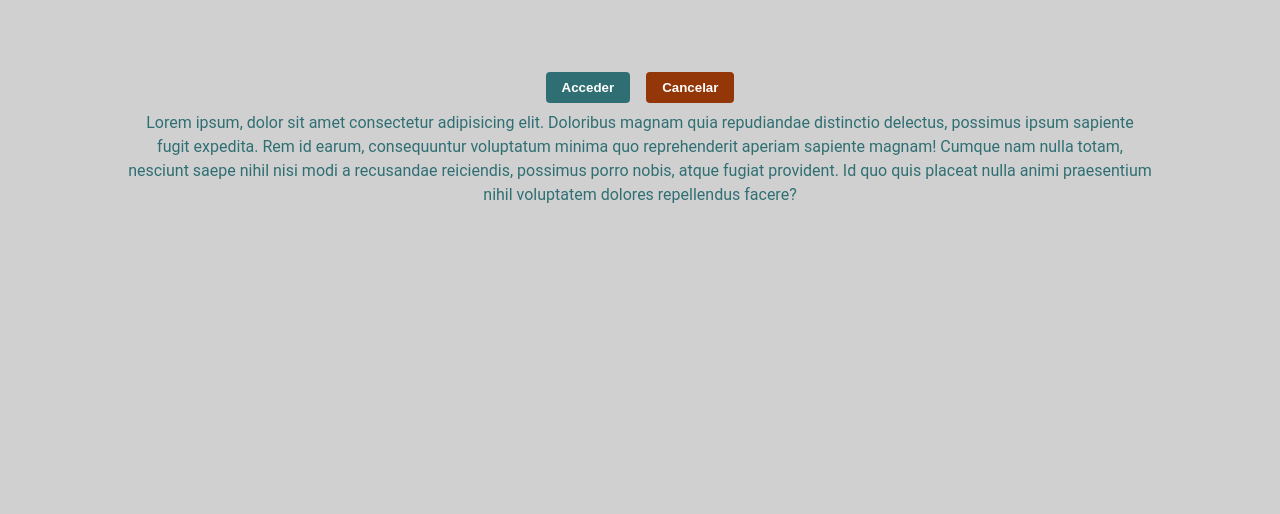
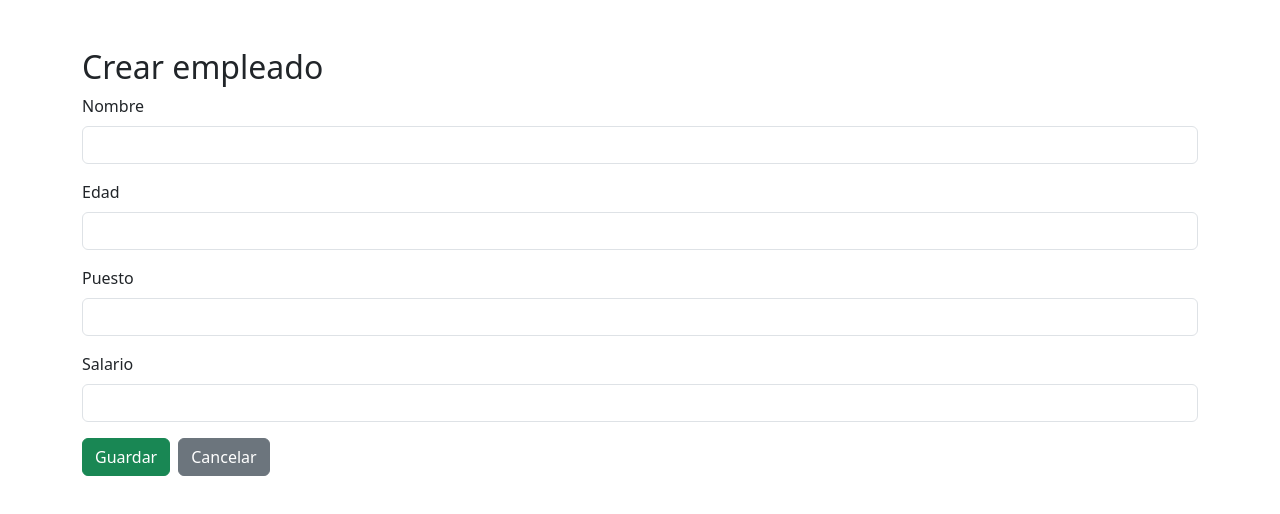
Before and after one commit to JavierGavidia/Crud_Empleados_React_NodeJS, a React (Vite) app in the folder client/: page /crear in a window 1280 px wide. Shown: the top 514 px of the page. Built offline with nearby package versions, Linux system fonts and the light colour scheme.

Commit message:
Crud empleados conregistro para añadir nuevo y con funcionalidad de ordenar la lista de empleados

```diff
--- a/client/package.json
+++ b/client/package.json
@@ -10,8 +10,10 @@
     "preview": "vite preview"
   },
   "dependencies": {
+    "bootstrap": "^5.3.8",
     "react": "^19.2.0",
-    "react-dom": "^19.2.0"
+    "react-dom": "^19.2.0",
+    "react-router-dom": "^7.13.1"
   },
   "devDependencies": {
     "@eslint/js": "^9.39.1",
--- a/client/src/App.jsx
+++ b/client/src/App.jsx
@@ -1,23 +1,19 @@
-import './styles/main.scss';
+import { BrowserRouter, Routes, Route } from "react-router-dom";
+
+import EmpleadosPage from "./pages/EmpleadosPage";
+import CrearEmpleadoPage from "./pages/CrearEmpleadoPage";
 
 function App() {
+  return (
+    <BrowserRouter>
+      <Routes>
 
-  return (
-    <>
+        <Route path="/" element={<EmpleadosPage />} />
+        <Route path="/crear" element={<CrearEmpleadoPage />} />
 
-      <div className='pagina pag-inicio'>
-        <h1></h1>
-        <div className="content-btns">
-          <button className='btn-primary'><p>Acceder</p></button>
-          <button className='btn-secondary'><p>Cancelar</p></button>
-        </div>
-        <p className="texto">Lorem ipsum, dolor sit amet consectetur adipisicing elit. Doloribus magnam quia repudiandae distinctio delectus, possimus ipsum sapiente fugit expedita. Rem id earum, consequuntur voluptatum minima quo reprehenderit aperiam sapiente magnam!
-          Cumque nam nulla totam, nesciunt saepe nihil nisi modi a recusandae reiciendis, possimus porro nobis, atque fugiat provident. Id quo quis placeat nulla animi praesentium nihil voluptatem dolores repellendus facere?</p>
-
-      </div>
-
-    </>
+      </Routes>
+    </BrowserRouter>
   )
 }
 
-export default App
+export default App;
--- /dev/null
+++ b/client/src/pages/CrearEmpleadoPage.jsx
@@ -0,0 +1,69 @@
+import { useState } from "react";
+import { crearEmpleado } from "../services/empleadosService";
+import { useNavigate } from "react-router-dom";
+
+function CrearEmpleadoPage() {
+
+    const navigate = useNavigate();
+
+    const [form, setForm] = useState({
+        nombre: "",
+        puesto: "",
+        edad: "",
+        salario: ""
+    });
+
+    const handleChange = (e) => {
+
+        setForm({
+            ...form,
+            [e.target.name]: e.target.value
+        });
+
+    };
+
+    const handleSubmit = async (e) => {
+
+        e.preventDefault();
+
+        await crearEmpleado(form);
+
+        navigate("/");
+
+    };
+
+    return (
+        <div className="container mt-5">
+            <h2>Crear empleado</h2>
+
+            <form onSubmit={handleSubmit}>
+                <div className="mb-3">
+                    <label className="form-label">Nombre</label>
+                    <input type="text" name="nombre" className="form-control" onChange={handleChange} />
+                </div>
+
+                <div className="mb-3">
+                    <label className="form-label">Edad</label>
+                    <input type="number" name="edad" className="form-control" onChange={handleChange} />
+                </div>
+
+                <div className="mb-3">
+                    <label className="form-label">Puesto</label>
+                    <input type="text" name="puesto" className="form-control" onChange={handleChange} />
+                </div>
+
+                <div className="mb-3">
+                    <label className="form-label">Salario</label>
+                    <input type="number" name="salario" className="form-control" onChange={handleChange} />
+                </div>
+
+                <button type="submit" className="btn btn-success me-2">Guardar</button>
+
+                <button type="button" className="btn btn-secondary" onClick={() => navigate("/")}>Cancelar</button>
+
+            </form>
+        </div>
+    )
+}
+
+export default CrearEmpleadoPage;
--- /dev/null
+++ b/client/src/pages/EmpleadosPage.jsx
@@ -0,0 +1,102 @@
+import { useEffect, useState } from "react";
+import { getEmpleados } from "../services/empleadosService";
+import { useNavigate } from "react-router-dom";
+
+function EmpleadosPage() {
+    // Estado que guarda la lista de empleados obtenida de la API
+    const [empleados, setEmpleados] = useState([]);
+
+    // Estado que guarda la configuración de orden actual
+    const [configuracionOrden, setConfiguracionOrden] = useState({
+        campo: null,
+        direccion: "asc"
+    });
+
+    const navigate = useNavigate();
+
+    // Cargar empleados
+    useEffect(() => {
+
+        const cargarEmpleadosDesdeAPI  = async () => {
+            const dataEmpleados  = await getEmpleados();
+
+            setEmpleados(dataEmpleados);
+        }
+
+        cargarEmpleadosDesdeAPI();
+
+    }, []);
+
+    // =========================
+    // Cambiar el orden al clicar en una columna
+    // =========================
+    const cambiarOrdenColumna = (campo) => {
+        let nuevaDireccion = "asc";
+
+        // Si ya estamos ordenando por esta columna, invertimos el orden
+        if(configuracionOrden.campo === campo && configuracionOrden.direccion === "asc"){
+            nuevaDireccion = "desc";
+        }
+
+        setConfiguracionOrden({campo, direccion: nuevaDireccion});
+    };
+
+    // =========================
+    // Generar lista ordenada (SIN modificar el estado original)
+    // =========================
+    const listaEmpleadosOrdenada = [...empleados].sort((empleadoA, empleadoB) => {
+
+        const { campo, direccion } = configuracionOrden;
+
+        // Si aún no hay orden seleccionado
+        if(!campo) return 0;
+
+        const valorA = empleadoA[campo];
+        const valorB = empleadoB[campo];
+
+        // Ordenación para textos
+        if (typeof valorA === "string"){
+            const resultado = valorA.localeCompare(valorB, "es");
+            return direccion === "asc" ? resultado : -resultado;
+        }
+
+        // Ordenación para números
+        if(direccion === "asc"){
+            return valorA - valorB;
+        } else {
+            return valorB - valorA;
+        }
+    });
+
+
+    return (
+        <div className="container mt-5">
+            <h1 className="mb-4">Lista de empleados</h1>
+
+            <button className="btn btn-primary mb-3" onClick={() => navigate("/crear")}>Crear empleado</button>
+
+            <table className="table table-striped">
+                <thead>
+                    <tr>
+                        <th onClick={() => cambiarOrdenColumna("nombre")} style={{cursor:"pointer"}}>Nombre</th>
+                        <th onClick={() => cambiarOrdenColumna("edad")} style={{cursor:"pointer"}}>Edad</th>
+                        <th onClick={() => cambiarOrdenColumna("puesto")} style={{cursor:"pointer"}}>Puesto</th>
+                        <th onClick={() => cambiarOrdenColumna("salario")} style={{cursor:"pointer"}}>Salario</th>
+                    </tr>
+                </thead>
+                <tbody>
+                    {listaEmpleadosOrdenada.map((empleado) => (
+                        <tr key={empleado.id}>
+                            <td>{empleado.nombre}</td>
+                            <td>{empleado.edad}</td>
+                            <td>{empleado.puesto}</td>
+                            <td>{empleado.salario}</td>
+                        </tr>
+                    ))}
+                </tbody>
+            </table>
+        </div>
+    );
+}
+
+export default EmpleadosPage;
--- /dev/null
+++ b/client/src/services/empleadosService.js
@@ -0,0 +1,24 @@
+const API_URL = "http://localhost:3000/empleados";
+
+// Obtener empleados
+export const getEmpleados = async () => {
+
+    const response = await fetch(API_URL);
+
+    return response.json();
+
+}
+
+// Crear Empleado
+export const crearEmpleado = async (empleado) => {
+    const response = await fetch(API_URL, {
+        method: "POST",
+        headers: {
+            "Content-Type": "application/json"
+        },
+        body: JSON.stringify(empleado)
+    });
+
+    return response.json();
+
+};
--- a/client/src/styles/pages/_pagInicio.scss
+++ b/client/src/styles/pages/_pagInicio.scss
@@ -11,3 +11,13 @@
 .pag-inicio {
     background-color: $bg-color;
 }
+
+.cont-input{
+    display: flex;
+    align-items: center;
+    padding: 5px;
+    gap: 10px;
+    input{
+        padding: 2px 5px;
+    }
+}
```
Also changed, not shown: client/src/components/EmpleadoForm.jsx (added, +38 -0 lines), client/src/components/EmpleadoList.jsx (added, +11 -0 lines), client/src/main.jsx (+9 -6 lines), client/src/styles/main.css (+10 -0 lines), 2 other files (tests, documents, lock files or other folders).
